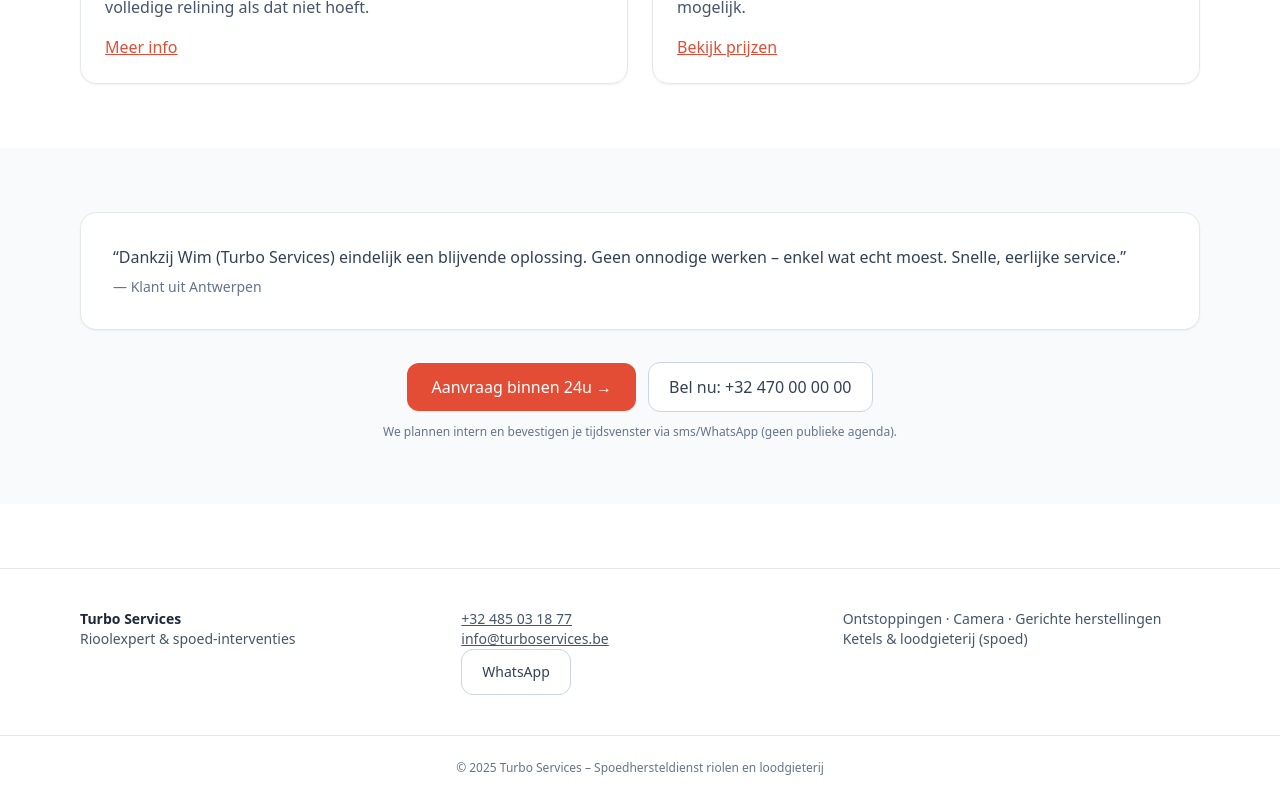
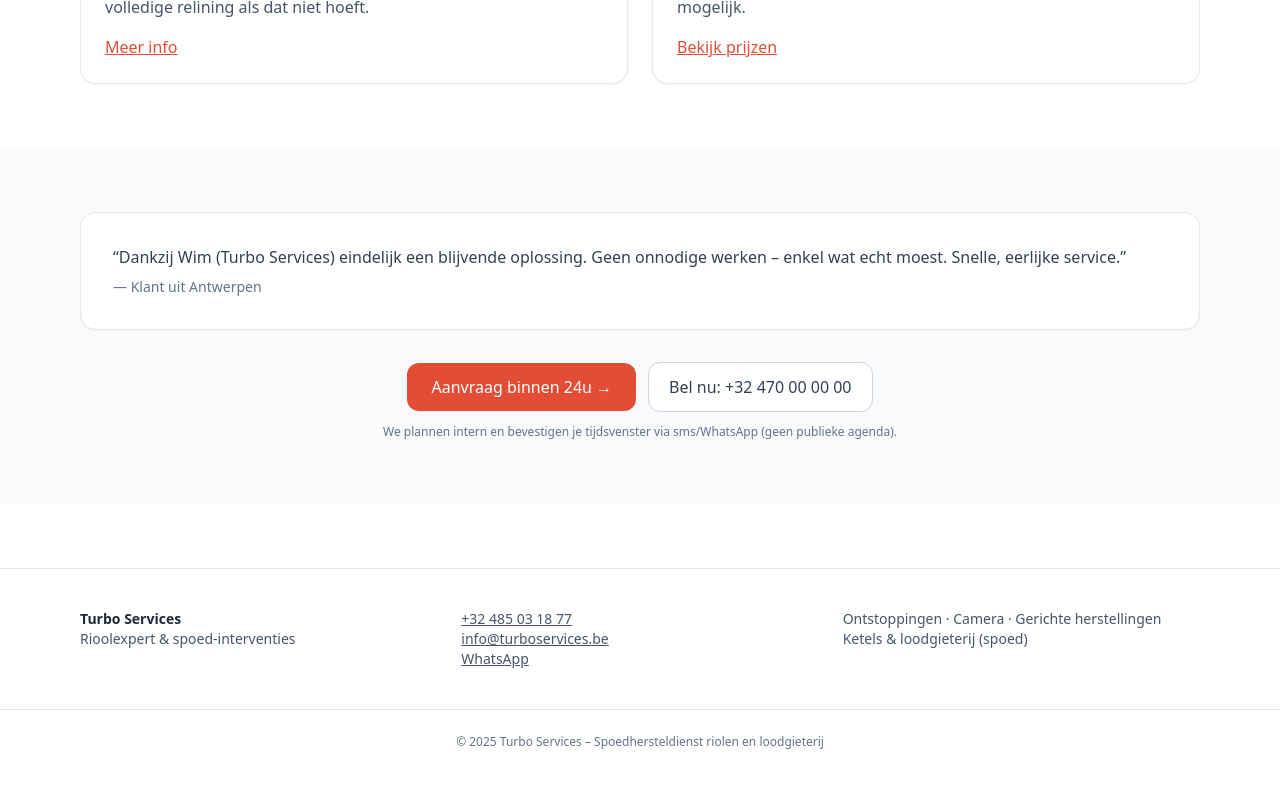
Before and after one commit to Turbo-89/turboservices, a Next.js app: page / in a window 1280 px wide. Shown: the part 1810-2610 px from the top of the page. After the commit the page ends 2584 px from the top, so only its background shows below. Built offline with nearby package versions, Linux system fonts and the light colour scheme.

Commit message:
Update layout.tsx

```diff
--- a/app/layout.tsx
+++ b/app/layout.tsx
@@ -67,8 +67,7 @@ export default function RootLayout({ children }: { children: React.ReactNode })
             <div>
               <p><a className="underline" href="tel:+32485031877">+32 485 03 18 77</a></p>
               <p><a className="underline" href="mailto:info@turboservices.be">info@turboservices.be</a></p>
-              <p><a href="https://wa.me/32485031877" className="inline-flex items-center gap-2 rounded-xl border border-slate-300 bg-white px-5 py-3 text-slate-700 hover:bg-slate-50" aria-label="WhatsApp Turbo Services"> WhatsApp </a></p>
-
+              <p><a className="underline" href="https://wa.me/32485031877">WhatsApp</a></p>
             </div>
             <div>
               <p>Ontstoppingen · Camera · Gerichte herstellingen</p>
```
